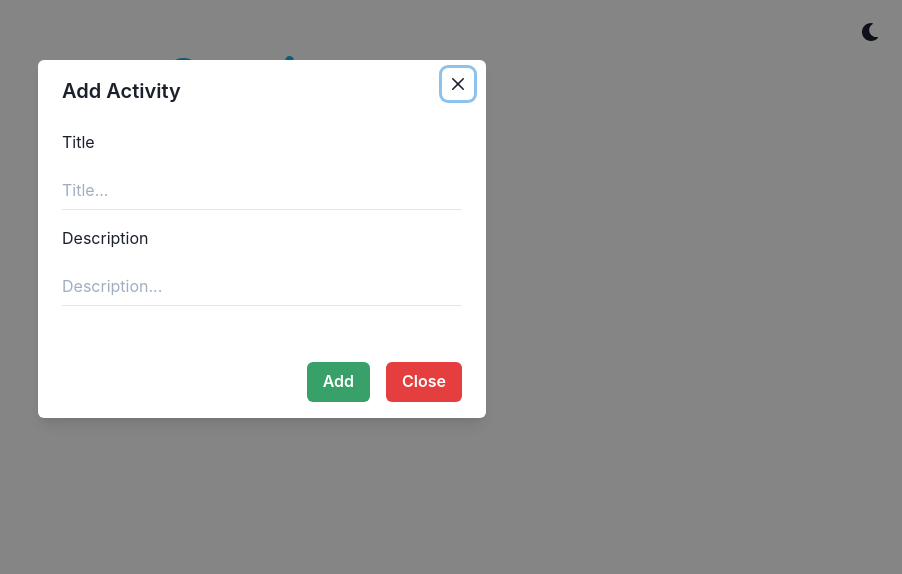
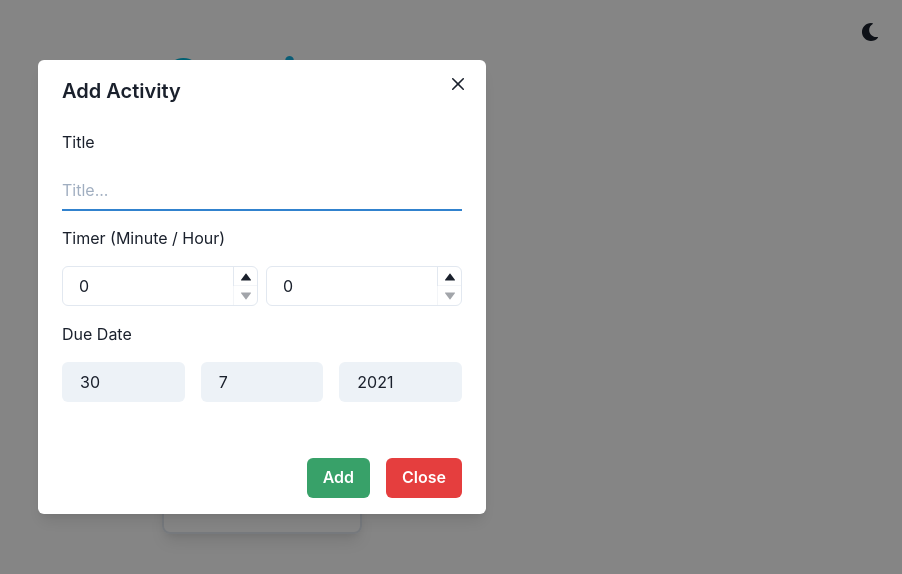
Before and after one commit to sravn25/session, a React (Create React App) app: page / in a window 1280 px wide. Both pictures are taken after a click on the button "Add Activity". Shown: the top 574 px of the page, without its empty margins (378-1280 px from the left). Built offline with nearby package versions, Linux system fonts and the light colour scheme.

Commit message:
updated activity format

```diff
--- a/src/App.js
+++ b/src/App.js
@@ -1,28 +1,12 @@
 import React, { useState, useEffect } from 'react';
-import { ChakraProvider, VStack, Grid, theme } from '@chakra-ui/react';
+import { ChakraProvider, VStack, Grid, theme, Spacer } from '@chakra-ui/react';
 import { ColorModeSwitcher } from './ColorModeSwitcher';
 import Head from './components/Head';
 import ActivityList from './components/ActivityList';
 import AddActivity from './components/AddActivity';
+import Session from './components/Session';
 
 function App() {
-  /*
-  const initialActivities = [
-    {
-      id: 1,
-      body: 'Add activities',
-    },
-    {
-      id: 2,
-      body: 'Complete activities',
-    },
-    {
-      id: 3,
-      body: 'Take a rest',
-    },
-  ];
-  */
-
   const [activities, setActivities] = useState(
     () => JSON.parse(localStorage.getItem('activities')) || []
   );
@@ -51,6 +35,10 @@ function App() {
             deleteActivity={deleteActivity}
           />
           <AddActivity activityArr={activities} addActivity={addActivity} />
+          <Spacer />
+          <Spacer />
+          <Spacer />
+          <Session />
         </VStack>
       </Grid>
     </ChakraProvider>
--- a/src/components/ActivityList.jsx
+++ b/src/components/ActivityList.jsx
@@ -9,7 +9,7 @@ import {
   Badge,
   Box,
 } from '@chakra-ui/react';
-import { FaInfo, FaTrash } from 'react-icons/fa';
+import { FaTrash } from 'react-icons/fa';
 
 const ActivityList = ({ activityArr, deleteActivity }) => {
   if (!activityArr.length) {
@@ -51,11 +51,6 @@ const ActivityList = ({ activityArr, deleteActivity }) => {
             <Text overflow="hidden">{item.title}</Text>
             <Spacer />
             <IconButton
-              icon={<FaInfo />}
-              isRound="true"
-              onClick={() => console.log('')}
-            />
-            <IconButton
               icon={<FaTrash />}
               isRound="true"
               onClick={() => deleteActivity(item.id)}
--- a/src/components/AddActivity.jsx
+++ b/src/components/AddActivity.jsx
@@ -16,14 +16,20 @@ import {
   ModalCloseButton,
   Center,
   Spacer,
+  NumberInput,
+  NumberInputField,
+  NumberInputStepper,
+  NumberIncrementStepper,
+  NumberDecrementStepper,
 } from '@chakra-ui/react';
 
 const AddActivity = ({ activityArr, addActivity }) => {
+  const d = new Date();
   const toast = useToast();
 
   const handleSubmit = e => {
     e.preventDefault();
-    if (!title || !desc) {
+    if (!title) {
       toast({
         title: 'No content',
         description: 'Cannot be empty',
@@ -37,41 +43,55 @@ const AddActivity = ({ activityArr, addActivity }) => {
     const activity = {
       id: activityArr.length + 1,
       title: title,
-      body: desc,
+      timer: minute + hour * 60,
+      date: `${year}-${month}-${day}`,
     };
 
     addActivity(activity);
     setTitle('');
-    setDesc('');
     toast({
       title: 'Added!',
       status: 'success',
       duration: '2000',
       isClosable: true,
     });
+    clear();
   };
 
   const clear = () => {
     setTitle('');
-    setDesc('');
+    setMinute(0);
+    setHour(0);
+    setDay(d.getDate());
+    setMonth(d.getMonth() + 1);
+    setYear(d.getFullYear());
   };
 
   const [title, setTitle] = useState('');
-  const [desc, setDesc] = useState('');
+  const [minute, setMinute] = useState(0);
+  const [hour, setHour] = useState(0);
+  const [day, setDay] = useState(d.getDate());
+  const [month, setMonth] = useState(d.getMonth() + 1);
+  const [year, setYear] = useState(d.getFullYear());
 
   const { isOpen, onOpen, onClose } = useDisclosure();
+  const initialRef = React.useRef();
   const finalRef = React.useRef();
 
   return (
     <div>
-      <br />
       <Center>
         <Button mt={4} onClick={onOpen}>
           Add Activity
         </Button>
       </Center>
       <form onSubmit={handleSubmit}>
-        <Modal finalFocusRef={finalRef} isOpen={isOpen} onClose={onClose}>
+        <Modal
+          initialFocusRef={initialRef}
+          finalFocusRef={finalRef}
+          isOpen={isOpen}
+          onClose={onClose}
+        >
           <ModalOverlay />
           <ModalContent>
             <ModalHeader>Add Activity</ModalHeader>
@@ -80,18 +100,54 @@ const AddActivity = ({ activityArr, addActivity }) => {
               <VStack align="start" spacing={4}>
                 <Text justifySelf="flex-start">Title</Text>
                 <Input
+                  ref={initialRef}
                   variant="flushed"
                   placeholder="Title..."
                   value={title}
                   onChange={e => setTitle(e.target.value)}
                 />
-                <Text justifySelf="flex-start">Description</Text>
-                <Input
-                  variant="flushed"
-                  placeholder="Description..."
-                  value={desc}
-                  onChange={e => setDesc(e.target.value)}
-                />
+                <Text justifySelf="flex-start">Timer (Minute / Hour)</Text>
+                <HStack>
+                  <NumberInput
+                    min={0}
+                    value={minute}
+                    onChange={timer => setMinute(timer)}
+                  >
+                    <NumberInputField />
+                    <NumberInputStepper>
+                      <NumberIncrementStepper />
+                      <NumberDecrementStepper />
+                    </NumberInputStepper>
+                  </NumberInput>
+                  <NumberInput
+                    min={0}
+                    value={hour}
+                    onChange={timer => setHour(timer)}
+                  >
+                    <NumberInputField />
+                    <NumberInputStepper>
+                      <NumberIncrementStepper />
+                      <NumberDecrementStepper />
+                    </NumberInputStepper>
+                  </NumberInput>
+                </HStack>
+                <Text justifySelf="flex-start">Due Date</Text>
+                <HStack spacing={4}>
+                  <Input
+                    variant="filled"
+                    placeholder="DD"
+                    value={day}
+                    onChange={e => setDay(e.target.value)}
+                  />
+                  <Input
+                    variant="filled"
+                    placeholder="MM"
+                    value={month}
+                    onChange={e => setMonth(e.target.value)}
+                  />
+                  <Input variant="filled" placeholder="YYYY" value={year} />
+                  onChange={e => setYear(e.target.value)}
+                </HStack>
               </VStack>
             </ModalBody>
 
@@ -123,21 +179,6 @@ const AddActivity = ({ activityArr, addActivity }) => {
           </ModalContent>
         </Modal>
       </form>
-      {/*
-      <form onSubmit={handleSubmit}>
-        <HStack mt="8">
-          <Input
-            variant="filled"
-            placeholder="Add Activity"
-            value={title}
-            onChange={e => setTitle(e.target.value)}
-          ></Input>
-          <Button px="8" type="submit" onClick={() => {}}>
-            Add
-          </Button>
-        </HStack>
-      </form>
-      */}
     </div>
   );
 };
--- /dev/null
+++ b/src/components/Session.jsx
@@ -0,0 +1,61 @@
+import React from 'react';
+import { Box, Heading, HStack, Text } from '@chakra-ui/react';
+
+const Session = () => {
+  const colorTheme = [
+    'gray',
+    'red',
+    'orange',
+    'yellow',
+    'green',
+    'teal',
+    'blue',
+    'cyan',
+    'purple',
+    'pink',
+  ];
+
+  const colorPalette = [
+    '50',
+    '100',
+    '200',
+    '300',
+    '400',
+    '500',
+    '600',
+    '700',
+    '800',
+    '900',
+  ];
+
+  const randomColor = () => {
+    const random = Math.floor(Math.random() * 10);
+    const color = colorTheme[random];
+    const palette = colorPalette[random];
+    return `${color}.${palette}`;
+  };
+
+  return (
+    <>
+      <HStack spacing={8}>
+        <Box
+          w="200px"
+          h="200px"
+          maxH="sm"
+          maxW="sm"
+          shadow="lg"
+          borderWidth="2px"
+          borderRadius="lg"
+          overflow="hidden"
+        >
+          <Heading p="3" fontSize="2xl" textAlign="center" color={randomColor}>
+            Session 1
+          </Heading>
+          <Text p="3">Content 1</Text>
+        </Box>
+      </HStack>
+    </>
+  );
+};
+
+export default Session;
```
